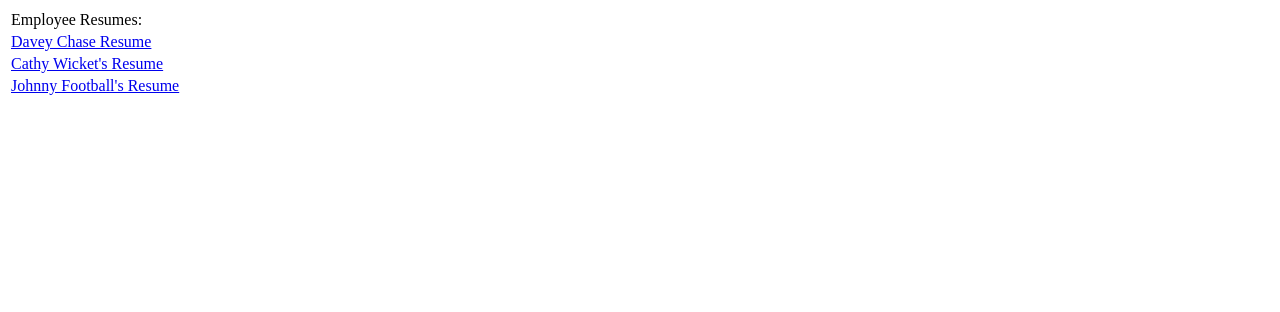
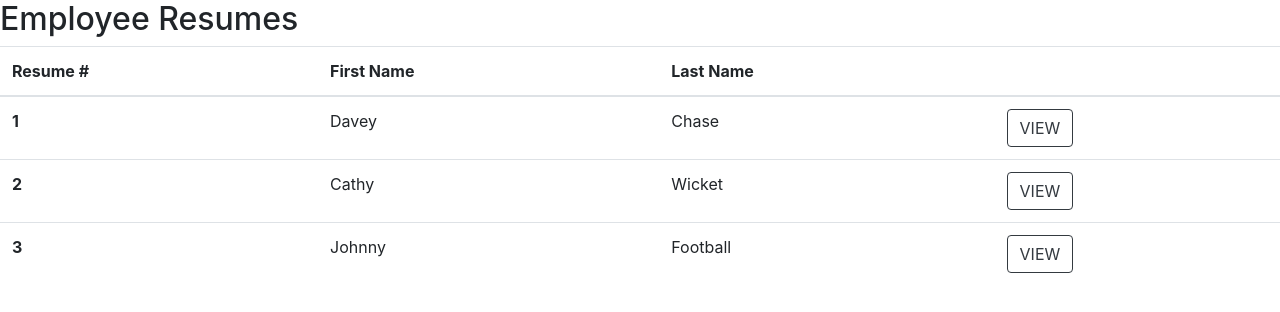
Before and after one commit to Petermarola/dani-s-crew, a plain HTML site: page employees/index.html in a window 1280 px wide. Drawn offline with nearby package versions, Linux system fonts and the light colour scheme.

Commit message:
added bootstrap table

```diff
--- a/employees/index.html
+++ b/employees/index.html
@@ -4,30 +4,47 @@
     <meta charset="UTF-8">
     <meta name="viewport" content="width=device-width, initial-scale=1.0">
     <meta http-equiv="X-UA-Compatible" content="ie=edge">
+    <link rel="stylesheet" href="https://maxcdn.bootstrapcdn.com/bootstrap/4.0.0/css/bootstrap.min.css" integrity="sha384-Gn5384xqQ1aoWXA+058RXPxPg6fy4IWvTNh0E263XmFcJlSAwiGgFAW/dAiS6JXm" crossorigin="anonymous">
     <title>Document</title>
 </head>
 <body>
 
-        <table>
-                <tr>
-                        <td>Employee Resumes:</td>
+    <h2>Employee Resumes</h2>
 
+              <table class="table">
+                    <thead>
+                      <tr>
+                        <th scope="col">Resume #</th>
+                        <th scope="col">First Name</th>
+                        <th scope="col">Last Name</th>
+                        <th scope="col"></th>
                       </tr>
-                <tr>
-                  <td><a href="daveychase..html">Davey Chase Resume</a></td>
-
-                </tr>
-                <tr>
-                  <td><a href="Cathy_Wicket.html">Cathy Wicket's Resume</a></td>
-
-                </tr>
-                <tr>
-                        <td><a href="johnny_football.html">Johnny Football's Resume</a></td>
-
+                    </thead>
+                    <tbody>
+                      <tr>
+                        <th scope="row">1</th>
+                        <td>Davey</td>
+                        <td>Chase</td>
+                        <td><a href="daveychase..html"><button type="button" class="btn btn-outline-dark">VIEW</button></a></td>
                       </tr>
-              </table>
+                      <tr>
+                        <th scope="row">2</th>
+                        <td>Cathy</td>
+                        <td>Wicket</td>
+                        <td><a href="Cathy_Wicket.html"><button type="button" class="btn btn-outline-dark">VIEW</button></a></td>
+                      </tr>
+                      <tr>
+                        <th scope="row">3</th>
+                        <td>Johnny</td>
+                        <td>Football</td>
+                        <td><a href="johnny_football.html"><button type="button" class="btn btn-outline-dark">VIEW</button></a></td>
+                      </tr>
+                    </tbody>
+                  </table>
 
 
-
+              <script src="https://code.jquery.com/jquery-3.2.1.slim.min.js" integrity="sha384-KJ3o2DKtIkvYIK3UENzmM7KCkRr/rE9/Qpg6aAZGJwFDMVNA/GpGFF93hXpG5KkN" crossorigin="anonymous"></script>
+              <script src="https://cdnjs.cloudflare.com/ajax/libs/popper.js/1.12.9/umd/popper.min.js" integrity="sha384-ApNbgh9B+Y1QKtv3Rn7W3mgPxhU9K/ScQsAP7hUibX39j7fakFPskvXusvfa0b4Q" crossorigin="anonymous"></script>
+              <script src="https://maxcdn.bootstrapcdn.com/bootstrap/4.0.0/js/bootstrap.min.js" integrity="sha384-JZR6Spejh4U02d8jOt6vLEHfe/JQGiRRSQQxSfFWpi1MquVdAyjUar5+76PVCmYl" crossorigin="anonymous"></script>
 </body>
 </html>
```
